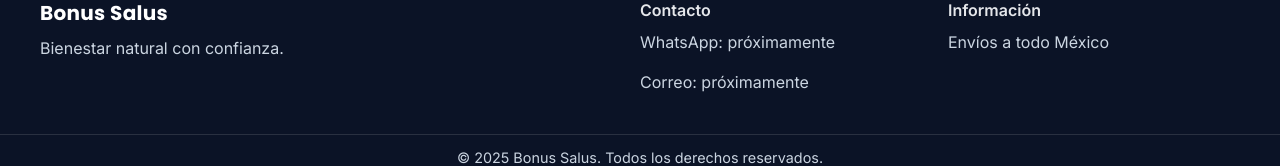
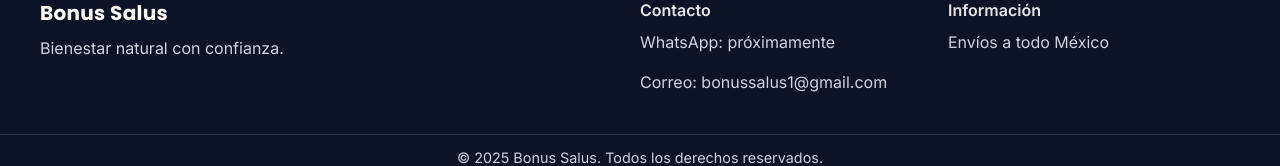
Before and after one commit to bonussalus/bonus-salus, a plain HTML site: page index.html in a window 1280 px wide. Shown: the part 2576-2742 px from the top of the page. Drawn offline with Linux system fonts and the light colour scheme.

Commit message:
Footer: agrego correo de contacto

```diff
--- a/index.html
+++ b/index.html
@@ -281,7 +281,7 @@ Migraña, Urticaria, Piel reseca.">
         <div>
           <strong>Contacto</strong>
           <p class="mt-8" style="color:#cbd5e1">WhatsApp: próximamente</p>
-          <p style="color:#cbd5e1">Correo: próximamente</p>
+          <p style="color:#cbd5e1">Correo: bonussalus1@gmail.com</p>
         </div>
         <div>
           <strong>Información</strong>
```
